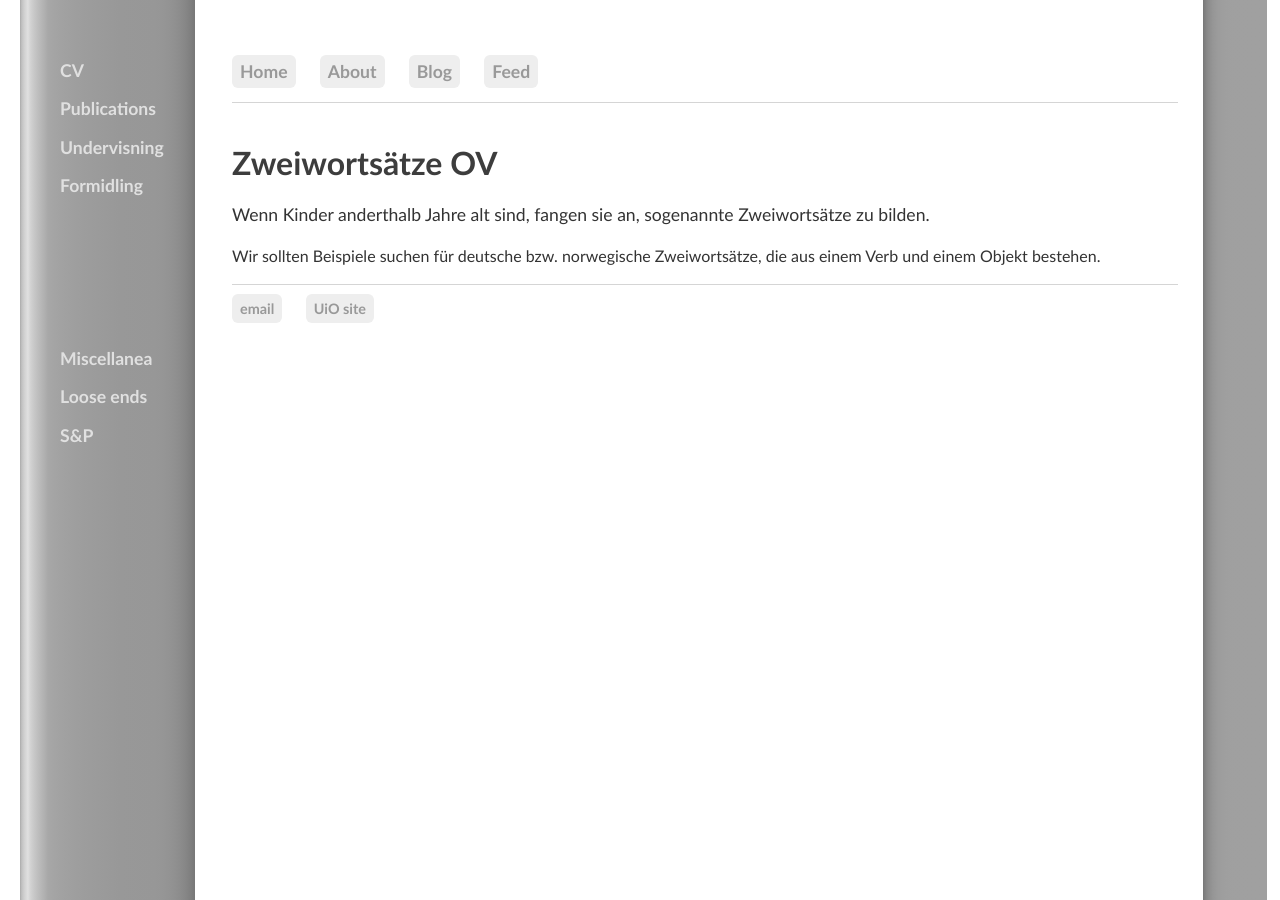
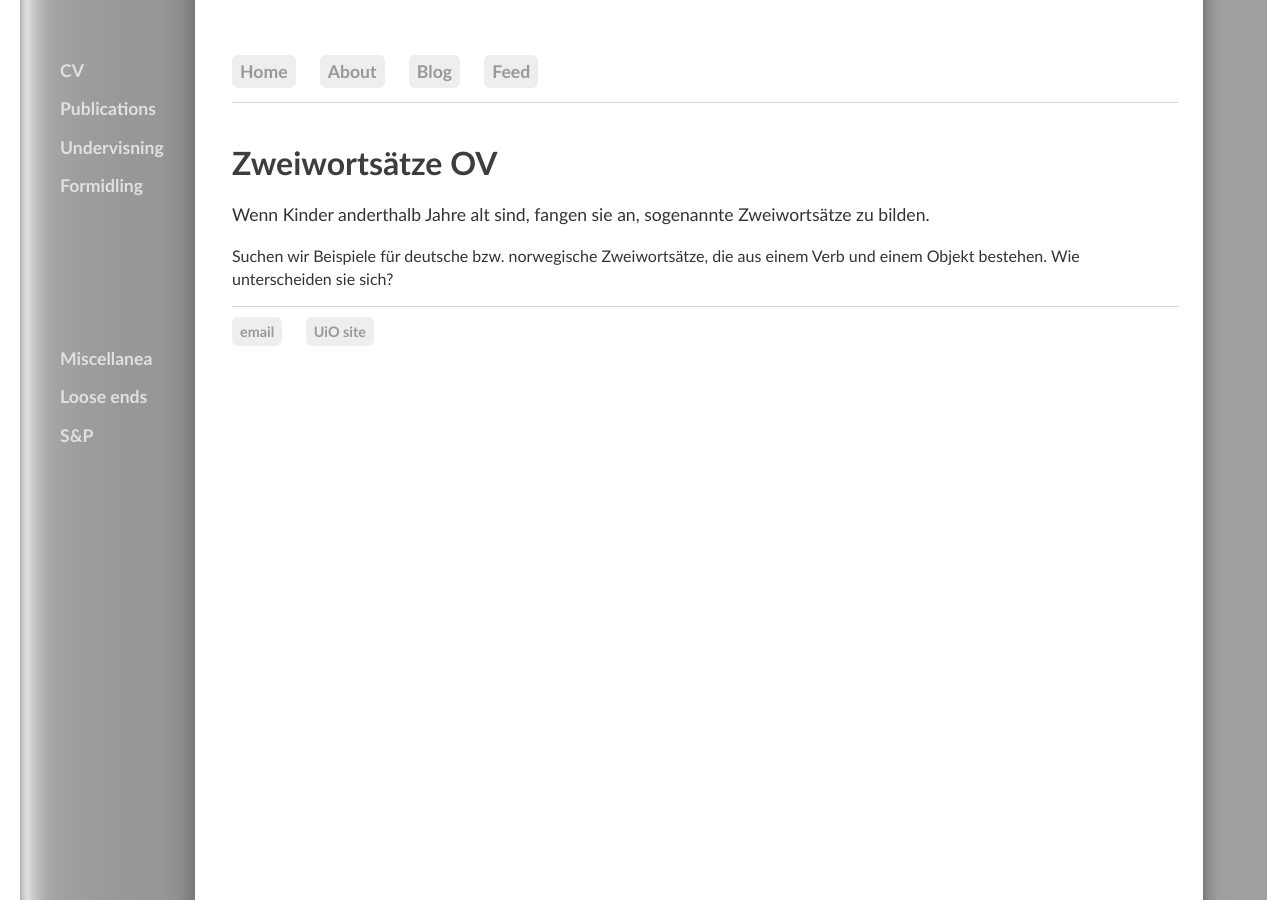
Before and after one commit to kjelljs/kjelljs.github.io, a Jekyll site: the page built from courses/kontrast/zweiwort.html, in a window 1280 px wide. Built offline with Jekyll 4.4.1, drawn with Linux system fonts in a browser that asks for light colours.

Commit message:
Update zweiwort.html

```diff
--- a/courses/kontrast/zweiwort.html
+++ b/courses/kontrast/zweiwort.html
@@ -4,4 +4,4 @@ title: "Zweiwortsätze OV"
 ---
 <div class="ingress"><p>Wenn Kinder anderthalb Jahre alt sind, fangen sie an, sogenannte Zweiwortsätze zu bilden.</p>
 </div>
-<p>Wir sollten Beispiele suchen für deutsche bzw. norwegische Zweiwortsätze, die aus einem Verb und einem Objekt bestehen.</p>
+<p>Suchen wir Beispiele für deutsche bzw. norwegische Zweiwortsätze, die aus einem Verb und einem Objekt bestehen. Wie unterscheiden sie sich?</p>
```
